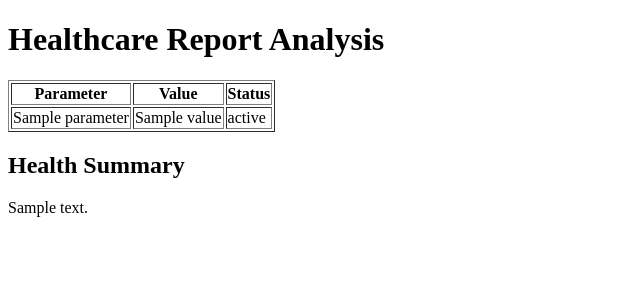
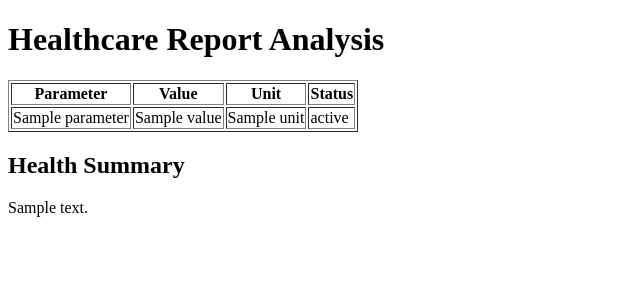
Before and after one commit to maheshwariakshat34/healthcare-report-analyzer, a Flask app: template templates/result.html in a window 1280 px wide. Shown: the top 300 px of the page, without its empty margins (0-640 px from the left). Run offline with Flask 3, Linux system fonts and the light colour scheme; the template is opened without the code that fills it: most values are stand-ins (such as "Sample title", 1, 10 or a date in 2020); parts of the project's set-up code (start-up, migrations or seed data) failed here and were passed over.

Commit message:
feat: display analyzed blood report results

```diff
--- a/templates/result.html
+++ b/templates/result.html
@@ -12,15 +12,17 @@
 <tr>
     <th>Parameter</th>
     <th>Value</th>
+    <th>Unit</th>
     <th>Status</th>
 </tr>
 
 {% for item in results %}
 
 <tr>
-    <td>{{ item.parameter }}</td>
-    <td>{{ item.value }}</td>
-    <td>{{ item.status }}</td>
+    <td>{{ item["parameter"] }}</td>
+    <td>{{ item["value"] }}</td>
+    <td>{{ item["unit"] }}</td>
+    <td>{{ item["status"] }}</td>
 </tr>
 
 {% endfor %}
```
